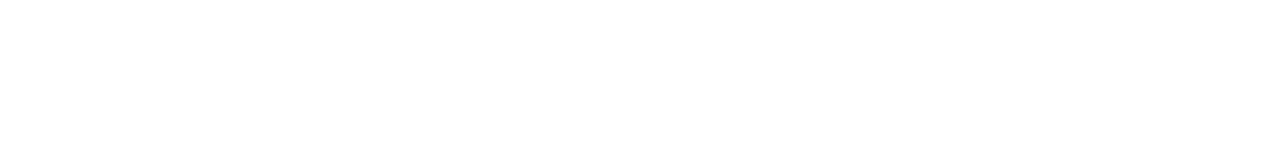
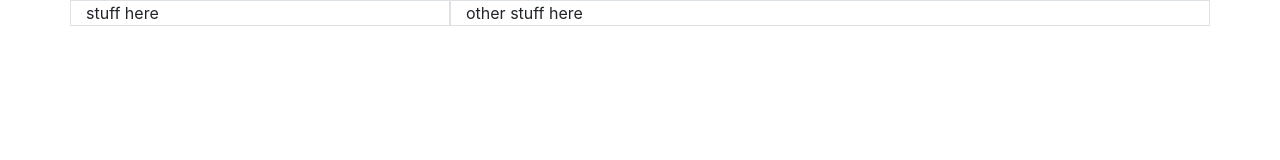
Before and after one commit to nflanner/project-1, a plain HTML site: page index.html in a window 1280 px wide. Drawn offline with nearby package versions, Linux system fonts and the light colour scheme.

Commit message:
added columns

```diff
--- a/index.html
+++ b/index.html
@@ -17,6 +17,12 @@
   <!-- Roulette and selection div (top half) -->
   <section class="container">
     <div class="row">
+        <div class="col-4 border">
+            stuff here
+        </div>
+        <div class="col-8 border">
+            other stuff here
+        </div>
     </div>
   </section>
 
```
